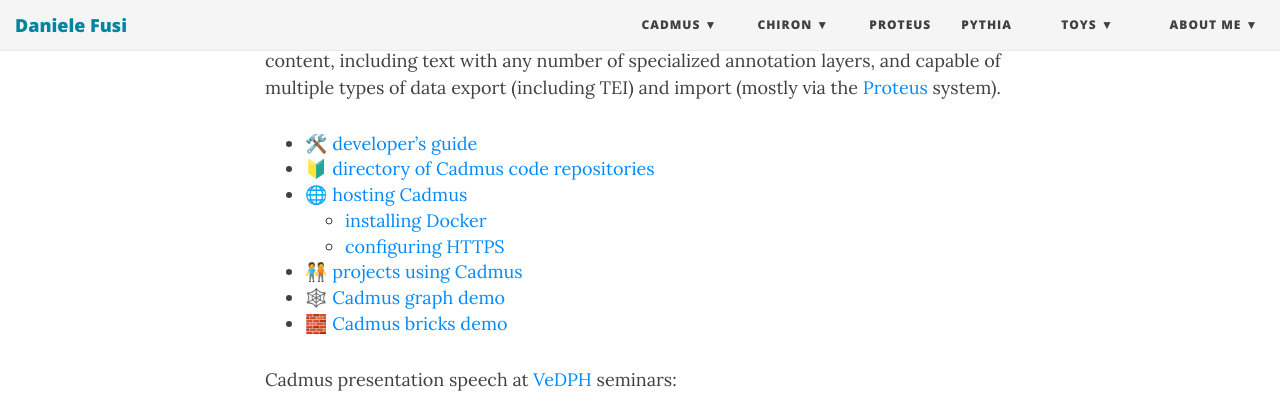
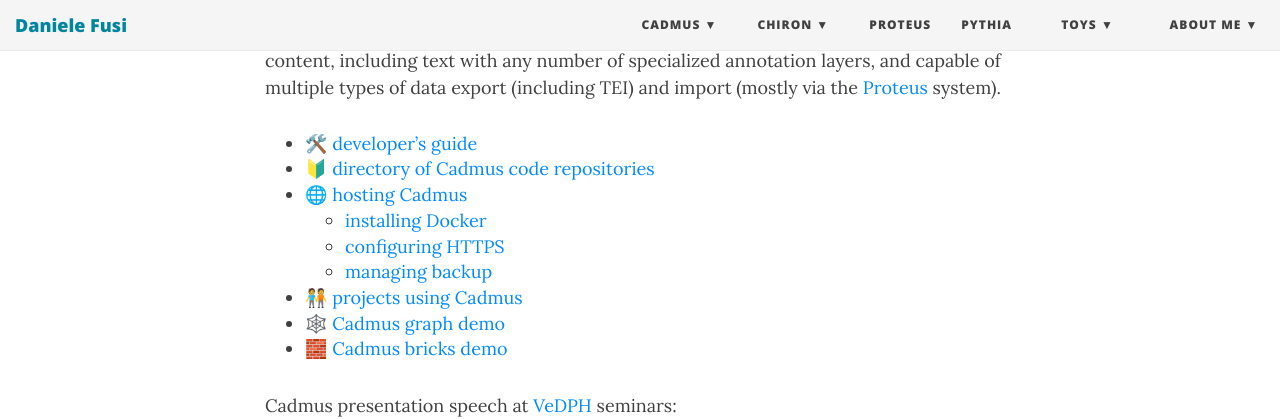
Before and after one commit to Myrmex/overview, a Jekyll site: the page built from cadmus.md, in a window 1280 px wide and 900 px high, scrolled down 597 px, cut to the strip 0-419 px from the top of the window. Built offline with Jekyll 4.4.1, drawn with Linux system fonts in a browser that asks for light colours; nearby versions of some CDN libraries.

Commit message:
Update cadmus.md

```diff
--- a/cadmus.md
+++ b/cadmus.md
@@ -16,7 +16,8 @@
 - 🔰 [directory of Cadmus code repositories](cadmus/dev/repos.md)
 - 🌐 [hosting Cadmus](cadmus/hosting.md)
   - [installing Docker](cadmus/docker-setup.md)
-  - [configuring HTTPS](cadmus/https.md)
+  - [configuring HTTPS](cadmus/dev/deploy/https.md)
+  - [managing backup](cadmus/dev/deploy/backup.md)
 - 🧑‍🤝‍🧑 [projects using Cadmus](cadmus/projects.md)
 - 🕸️ [Cadmus graph demo](https://cadmus-graph-demo.fusi-soft.com)
 - 🧱 [Cadmus bricks demo](https://cadmus-bricks.fusi-soft.com)
```
